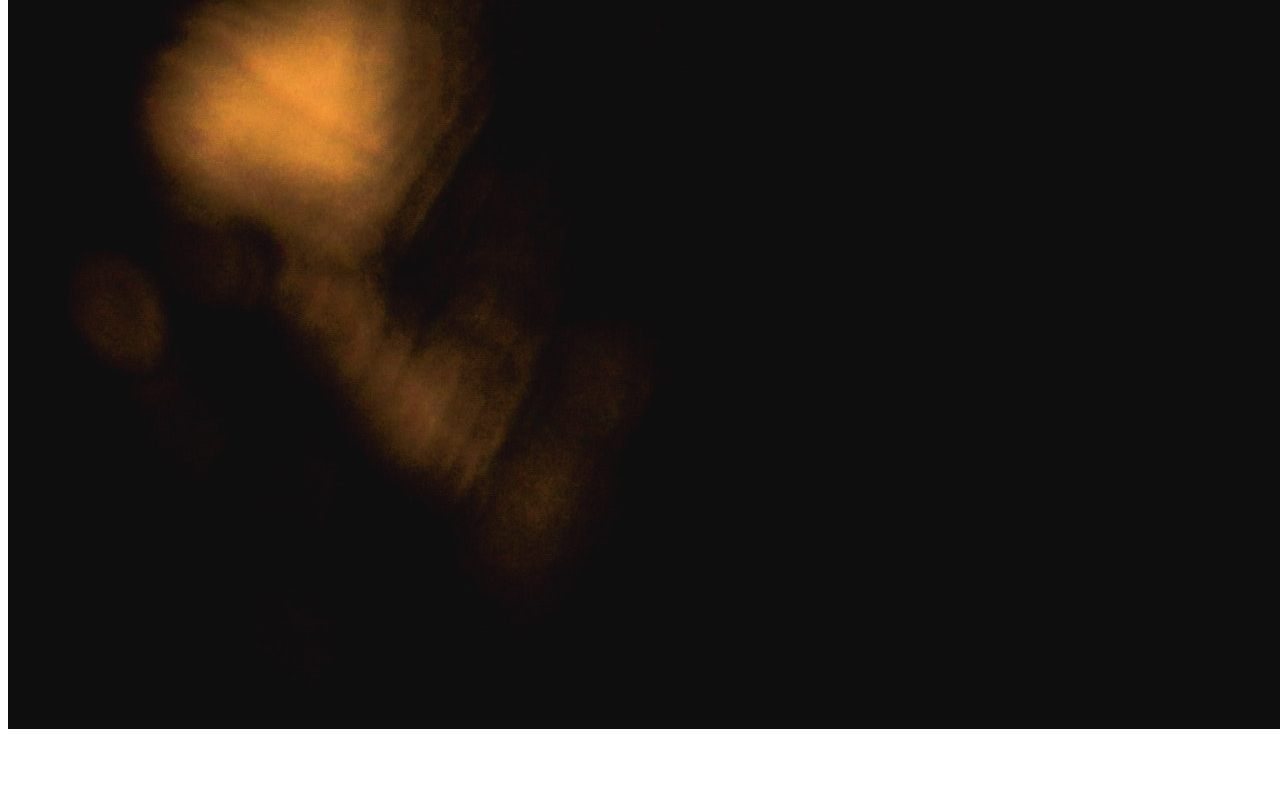
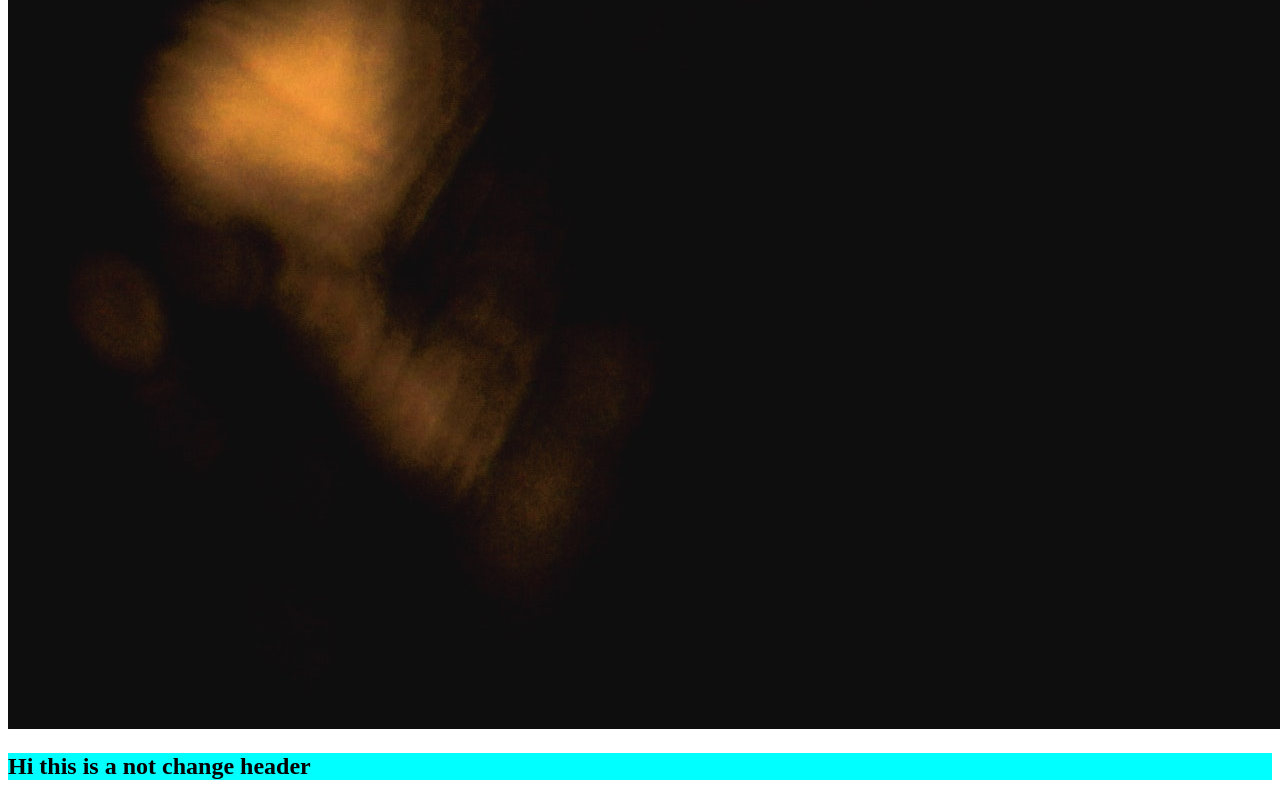
Before and after one commit to faruk-mahfuj/my-restart-thid-repo, a plain HTML site: page index.html in a window 1280 px wide. Shown: the part 4388-5188 px from the top of the page. Before the commit the page ends 5129 px from the top, so only its background shows below. Drawn offline with Linux system fonts and the light colour scheme.

Commit message:
h2 added

```diff
--- a/index.html
+++ b/index.html
@@ -15,6 +15,7 @@
     <img src="maxresdefault.jpg" alt="">
     <img src="image.png" alt="">
     <img src="myself.jpg" alt="">
+    <h2>Hi this is a not change header</h2>
 </head>
 
 <body>
```
